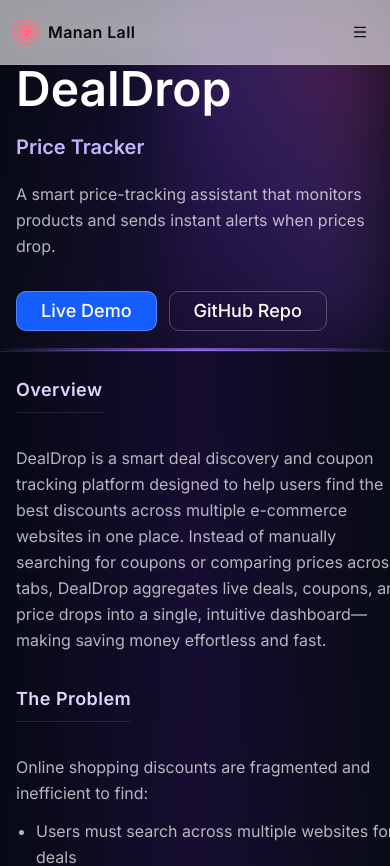
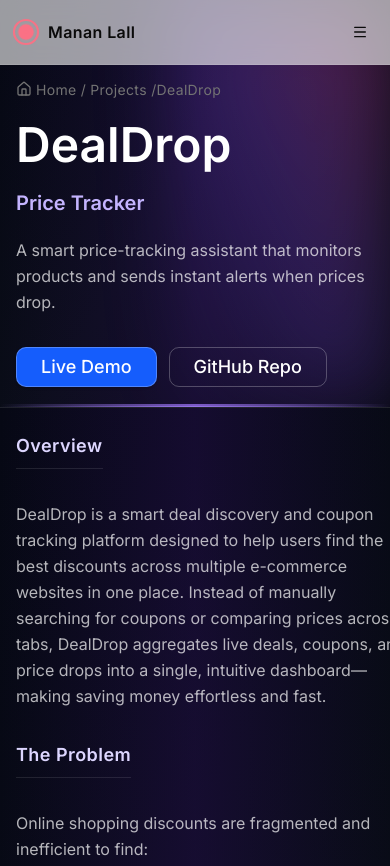
Before and after one commit to Manan0p/Personal-Portfolio, a Next.js app: page /projects/dealdrop in a window 390 px wide. Shown: the top 866 px of the page. Built offline with nearby package versions, Linux system fonts and the light colour scheme.

Commit message:
case studyu

```diff
--- a/app/projects/[slug]/page.jsx
+++ b/app/projects/[slug]/page.jsx
@@ -159,8 +159,8 @@ export default async function Page({params}) {
     if (!project) notFound()
 
     return (
-        <div>
-            <section className="relative w-full overflow-hidden pt-6 md:pt-10 lg:pt-12 pb-0 bg-[linear-gradient(120deg,#060814_0%,#0a0d18_45%,#070912_100%)] border-b border-white/10">
+        <div className="relative">
+            <section className="relative w-full overflow-hidden pt-20 md:pt-24 lg:pt-12 pb-0 bg-[linear-gradient(120deg,#060814_0%,#0a0d18_45%,#070912_100%)] border-b border-white/10">
                 <div className="pointer-events-none absolute inset-0 z-0">
                     <div className="absolute right-[-10%] bottom-[-35%] h-[680px] w-[680px] rounded-full bg-[radial-gradient(circle_at_30%_30%,
                                     rgba(236,72,153,0.85),rgba(168,85,247,0.6),rgba(99,102,241,0.35),transparent_65%)] blur-[140px]"/>
```
